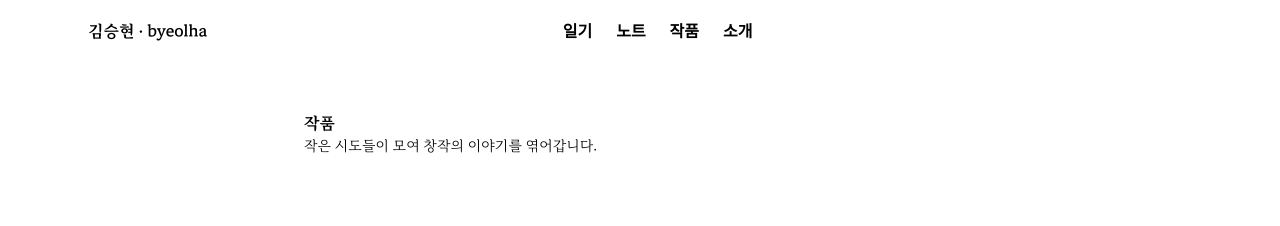
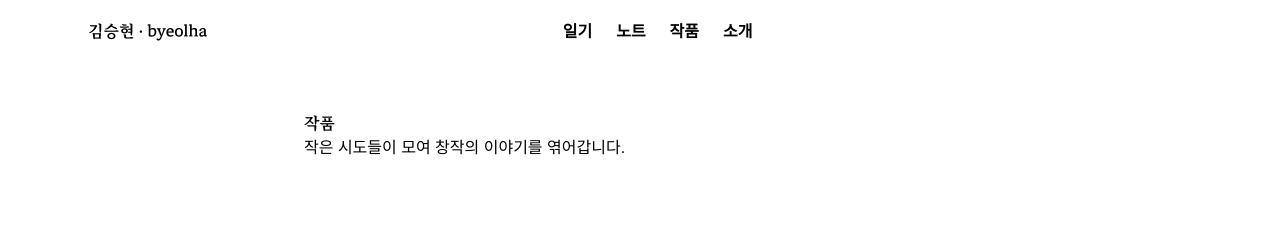
Before and after one commit to ZETA-A/byeolha.me, a Next.js app: page /project in a window 1280 px wide. Shown: the top 226 px of the page. Built offline with nearby package versions, Linux system fonts and the light colour scheme; some icons are missing; a web font is replaced by a local one.

Commit message:
🎨 컴포넌트: PageHeader 폰트 변경

```diff
--- a/components/layout/PageHeader.tsx
+++ b/components/layout/PageHeader.tsx
@@ -8,7 +8,7 @@ const PageHeader = ({
     return (
         <div>
             <h1 className="font-bold">{title}</h1>
-            <p className="text-sm font-normal">{catchphrase}</p>
+            <p className="text-base font-light">{catchphrase}</p>
         </div>
     );
 };
```
